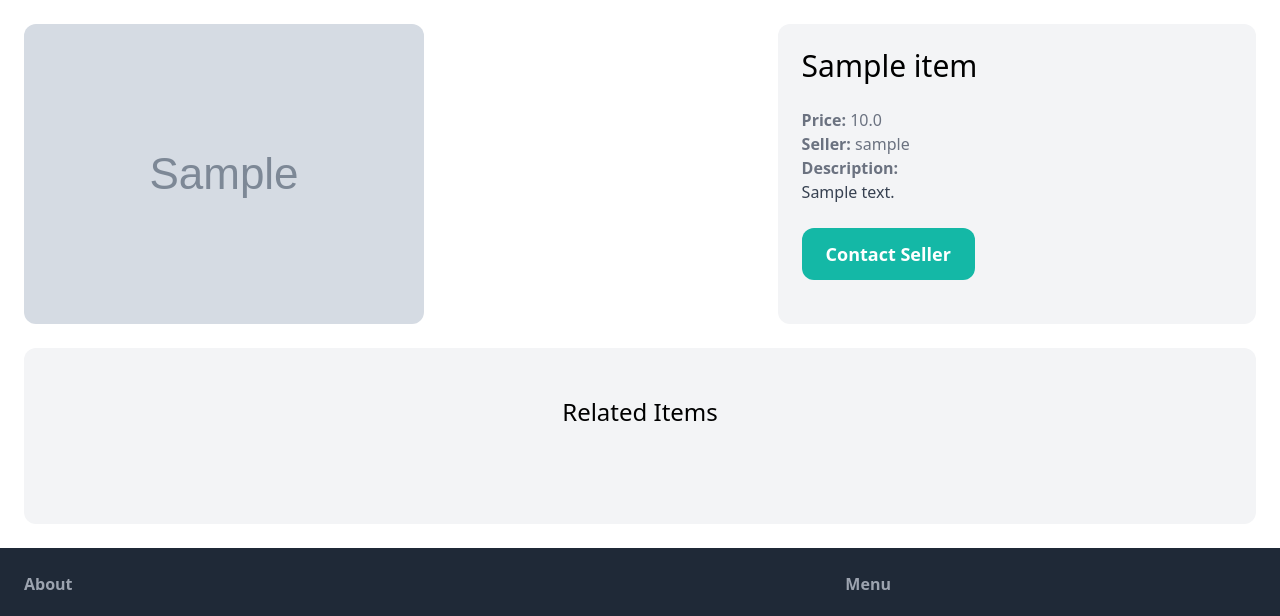
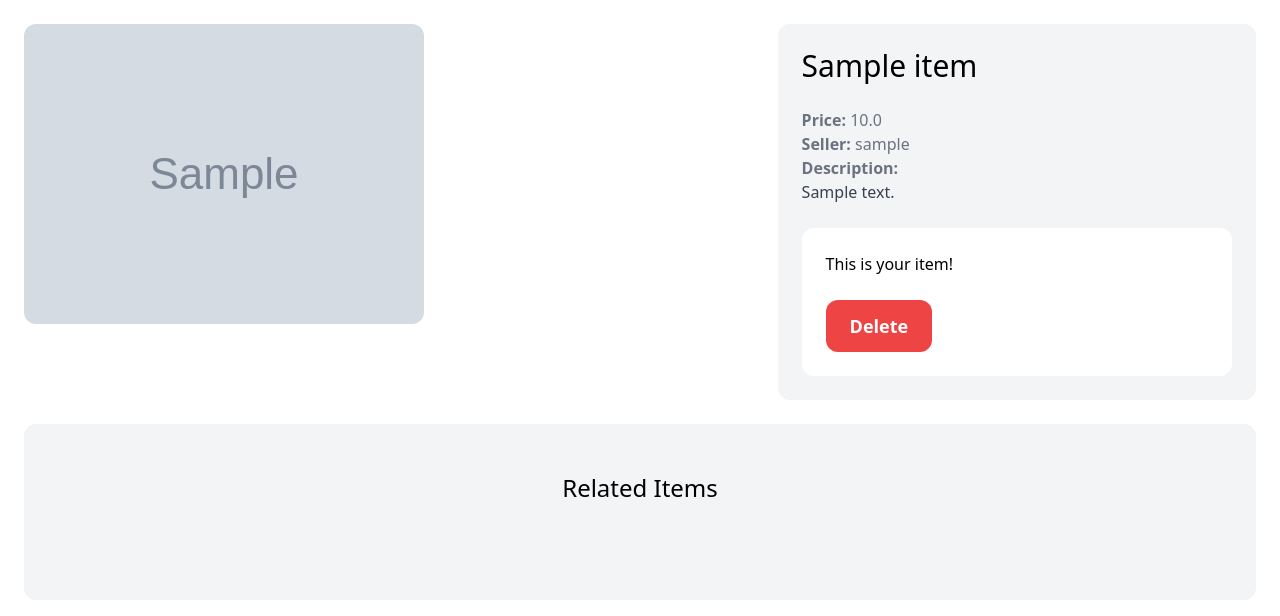
Before and after one commit to woobrendan/django_tutorial, a Django app: page /items/1/ in a window 1280 px wide. Shown: the part 77-693 px from the top of the page. Run offline with Django 4.2, Linux system fonts and the light colour scheme; a user stored in the database is signed in; tables that the repository leaves empty hold one stand-in row (values such as "Sample post"); grey boxes marked "Sample" are stand-in pictures; some libraries are stand-ins or nearby versions.

Commit message:
add if block for determining if item belongs to user, and return delete item obption or contact seller

```diff
--- a/puddle/item/templates/item/detail.html
+++ b/puddle/item/templates/item/detail.html
@@ -20,7 +20,16 @@
                 </p>
             {% endif %}
 
-            <a href="#" class="inline-block mt-6 px-6 py-3 text-lg font-semibold bg-teal-500 text-white rounded-xl hover:bg-teal-700">Contact Seller </a>
+            {% if request.user == item.created_by %}
+                <div class="mt-6 p-6 bg-white rounded-xl">
+                    <p>This is your item!</p>
+
+                    <a href="{% url 'item:delete' item.id %}" class="inline-block mt-6 px-6 py-3 text-lg font-semibold bg-red-500 text-white rounded-xl">Delete</a>
+                </div>
+            {% else %}
+                <a href="#" class="inline-block mt-6 px-6 py-3 text-lg font-semibold bg-teal-500 text-white rounded-xl hover:bg-teal-700">Contact Seller </a>
+            {% endif %}
+
         </div>
     </div>
 
```
